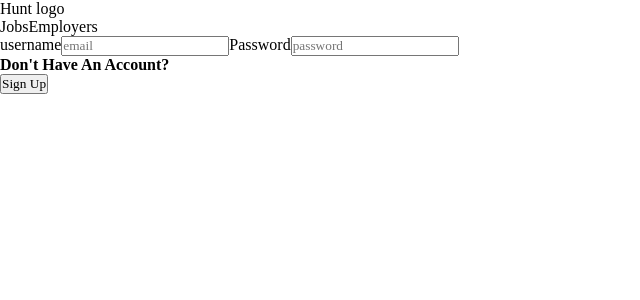
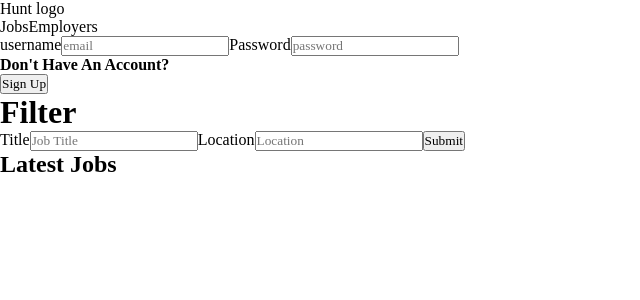
Before and after one commit to EstherOkiri/react-capstone, a React (Vite) app: page /Jobs in a window 1280 px wide. Shown: the top 300 px of the page, without its empty margins (0-640 px from the left). Built offline with nearby package versions, Linux system fonts and the light colour scheme.

Commit message:
add Jobs component

```diff
--- a/src/App.jsx
+++ b/src/App.jsx
@@ -3,6 +3,7 @@ import './App.css'
 import Navbar from './components/Navbar'
 import Login from './components/Login'
 import Footer from './components/footer'
+import Jobs from './components/Jobs'
 
 function App() {
 
@@ -10,6 +11,8 @@ function App() {
     <>
       <Navbar/>
       <Login />
+      <Jobs />
+
 
     </>
   )
--- /dev/null
+++ b/src/components/Jobs.jsx
@@ -0,0 +1,22 @@
+
+
+function Jobs(){
+
+    return(
+
+        <>
+            <h1>Filter</h1>
+            <form action="">
+                <label htmlFor="">Title</label>
+                <input type="text" placeholder="Job Title" />
+                <label htmlFor="">Location</label>
+                <input type="text" placeholder="Location" />
+                <input type="submit" name="searchInput" id="" />
+            </form>
+            <h2>Latest Jobs</h2>
+
+        </>
+    )
+}
+
+export default Jobs
```
